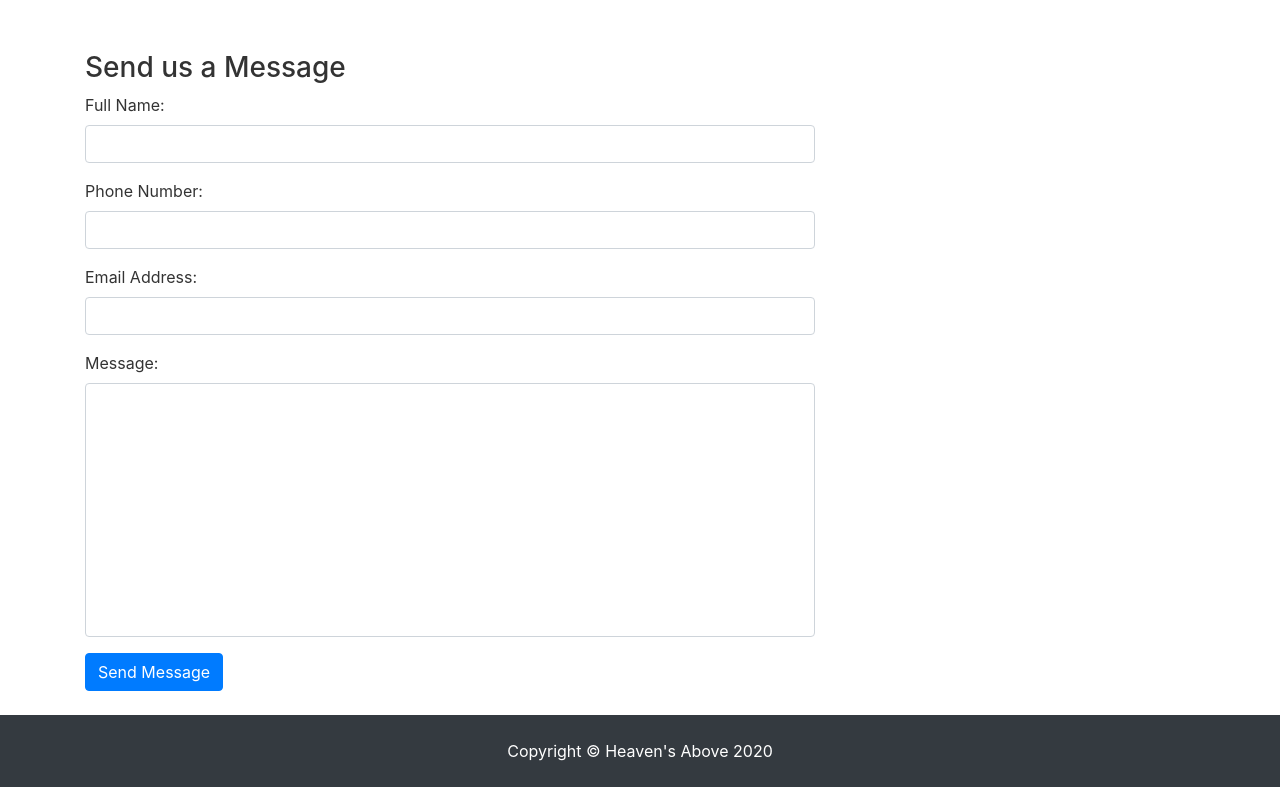
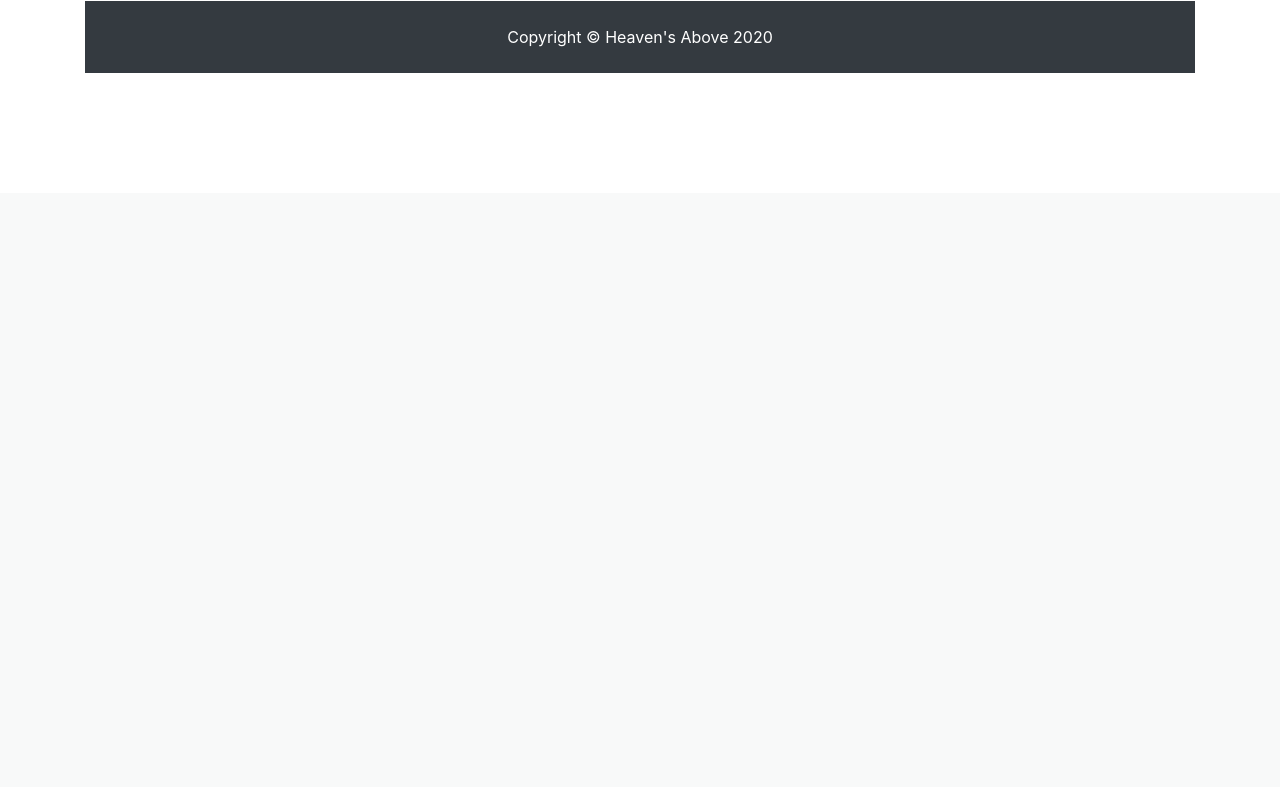
Before and after one commit to OsaidM/Heavens_above, a Django app: page /contact in a window 1280 px wide. Shown: the part 607-1394 px from the top of the page. After the commit the page ends 680 px from the top, so only its background shows below. Run offline with Django 3.2, Linux system fonts and the light colour scheme; parts of the project's set-up code (start-up, migrations or seed data) failed here and were passed over; some libraries are stand-ins or nearby versions.

Commit message:
newHeaven_v1.03

```diff
--- a/apps/heaven_app/templates/heaven_app/contact.html
+++ b/apps/heaven_app/templates/heaven_app/contact.html
@@ -99,48 +99,6 @@
     </div>
     <!-- /.row -->
 
-    <!-- Contact Form -->
-    <!-- In order to set the email address and subject line for the contact form go to the bin/contact_me.php file. -->
-    <div class="row">
-      <div class="col-lg-8 mb-4">
-        <h3>Send us a Message</h3>
-        <form name="sentMessage" id="contactForm" novalidate>
-          <div class="control-group form-group">
-            <div class="controls">
-              <label>Full Name:</label>
-              <input type="text" class="form-control" id="name" required data-validation-required-message="Please enter your name.">
-              <p class="help-block"></p>
-            </div>
-          </div>
-          <div class="control-group form-group">
-            <div class="controls">
-              <label>Phone Number:</label>
-              <input type="tel" class="form-control" id="phone" required data-validation-required-message="Please enter your phone number.">
-            </div>
-          </div>
-          <div class="control-group form-group">
-            <div class="controls">
-              <label>Email Address:</label>
-              <input type="email" class="form-control" id="email" required data-validation-required-message="Please enter your email address.">
-            </div>
-          </div>
-          <div class="control-group form-group">
-            <div class="controls">
-              <label>Message:</label>
-              <textarea rows="10" cols="100" class="form-control" id="message" required data-validation-required-message="Please enter your message" maxlength="999" style="resize:none"></textarea>
-            </div>
-          </div>
-          <div id="success"></div>
-          <!-- For success/fail messages -->
-          <button type="submit" class="btn btn-primary" id="sendMessageButton">Send Message</button>
-        </form>
-      </div>
-
-    </div>
-    <!-- /.row -->
-
-  </div>
-  <!-- /.container -->
 
   <!-- Footer -->
   <footer class="py-4 bg-dark">
```
